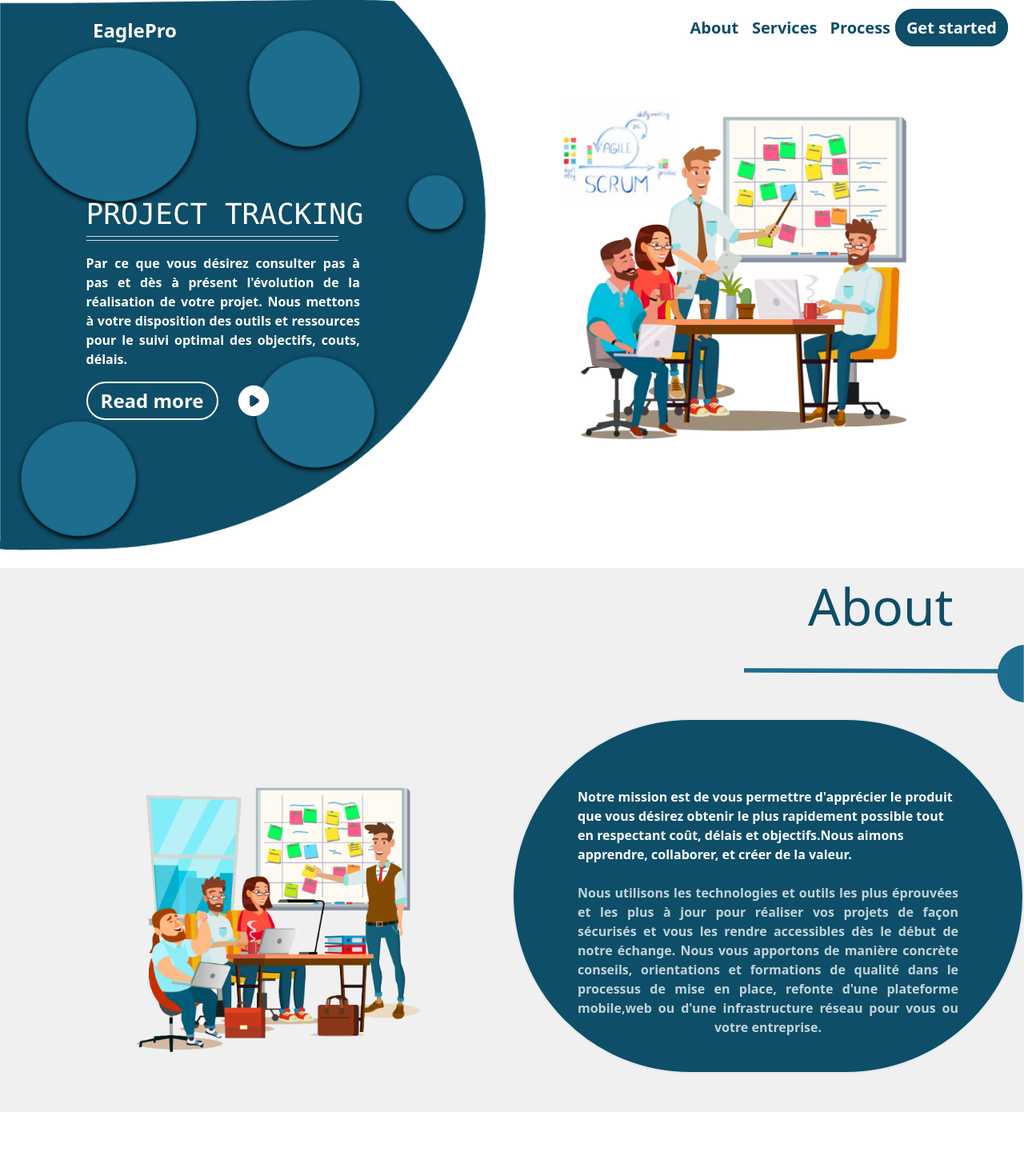
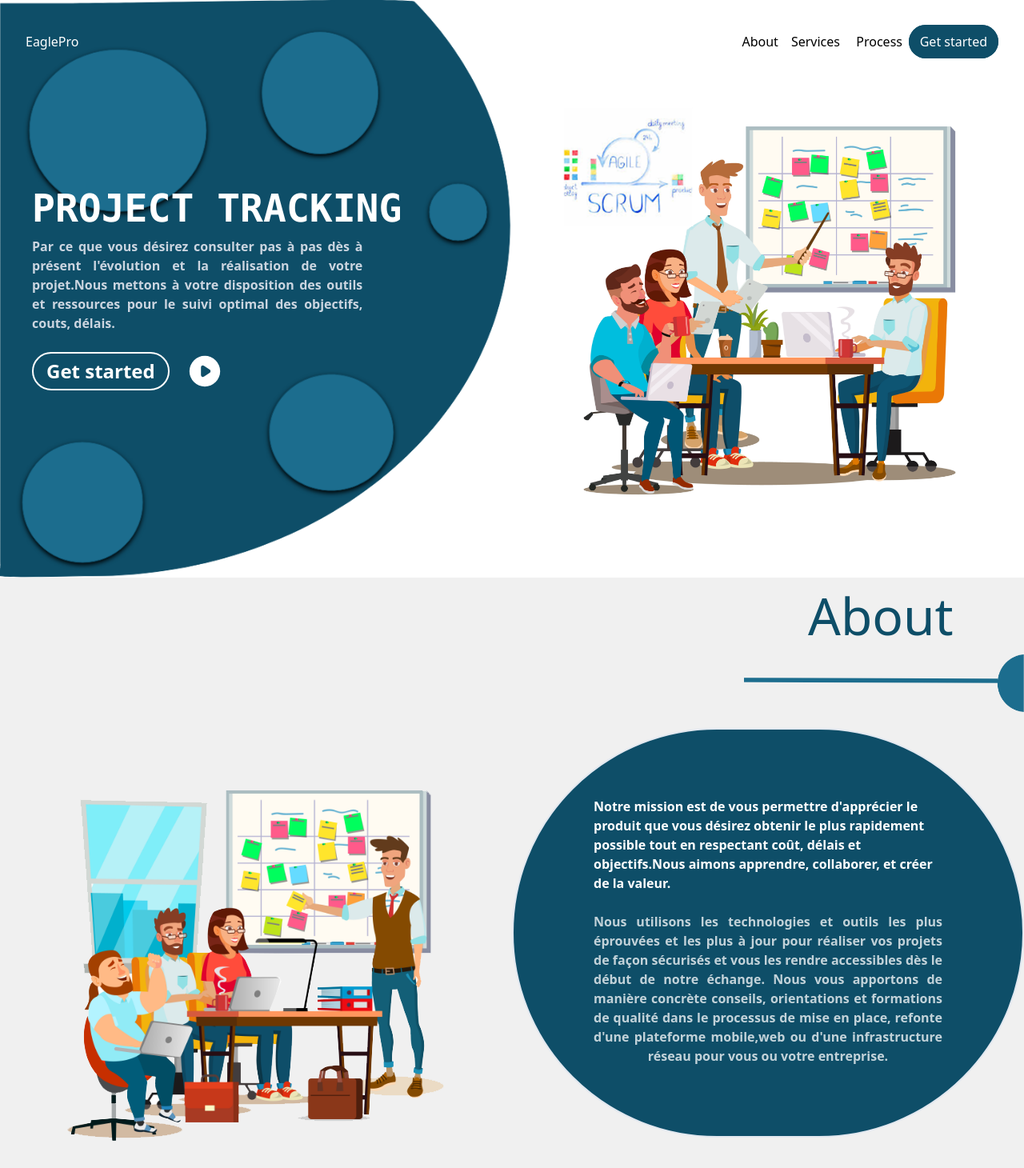
Before and after one commit to ZeroAbsolue/FEaglePro, a Nuxt app: page / in a window 1280 px wide. Shown: the top 1460 px of the page at 80% size. Built offline with nearby package versions, Linux system fonts and the light colour scheme.

Commit message:
Mise en place responsive design

```diff
--- a/assets/css/tailwind.css
+++ b/assets/css/tailwind.css
@@ -1,24 +1,15 @@
 @tailwind base;
 @tailwind components;
 @tailwind utilities;
+@tailwind screens;
 
-#project_desc {
-  position: absolute;
-  top: 35%;
-  left: 15%;
-  z-index: 50;
-}
 
-#header_desc {
-  width: 85%;
-  height: auto;
+#header_desc_img {
+  width: 100%;
 }
 
 #project_desc_img{
-  position: absolute;
-  top: 15%;
-  right: 10%;
-  width: 35%;
+  width: 80%;
 }
 
 .z-1000{
@@ -29,16 +20,17 @@
   @apply rounded-full px-3 py-2;
 }
 
-.mbp-50 {
-  margin-bottom: 50%;
+.mbp-80{
+  margin-bottom: 0%;
 }
 
-.about_img {
-  position: relative;
-  top: 5%;
-  left: 20%;
-  width: 70%;
-}
+/*.about_img {*/
+/*  position: relative;*/
+/*  top: 5%;*/
+/*  left: 20%;*/
+/*  width: 70%;*/
+/*}*/
+
 #about, #process{
   background-color: #f0f0f0;
 }
@@ -46,3 +38,22 @@
 .text-align-last-center{
   text-align-last: center;
 }
+
+
+
+@media (min-width: 640px) {
+  .mbp-80{
+    margin-bottom:0%;
+  }
+
+}
+
+@media (min-width: 1024px) {
+
+}
+
+@media (min-width: 1280px) {
+}
+
+@media (min-width: 1536px) {
+}
--- a/components/guestNavBar.vue
+++ /dev/null
@@ -1,32 +0,0 @@
-<template>
-  <nav class="flex justify-between bg-transparent font-semibold text-xl text-primary">
-    <div>
-      <a href="#" class="ml-24 absolute z-1000 text-white text-2xl">EaglePro</a>
-    </div>
-    <div>
-      <div class="flex justify-end z-1000 " >
-        <div class="grid grid-cols-3 gap-4">
-          <a href="#about" class="hover:text-black ml-5">About</a>
-          <a href="#services" class="hover:text-black">Services</a>
-          <a href="#process" class="hover:text-black ">Process</a>
-        </div>
-        <div class="flex-shrink-0">
-          <a href="#"
-             class="btn bg-primary hover:bg-white text-white hover:text-primary border-2 border-primary hover:bg-white">
-            Get started
-          </a>
-        </div>
-      </div>
-    </div>
-  </nav>
-</template>
-
-<script>
-export default {
-  name: "guestNavBar"
-}
-</script>
-
-<style scoped>
-
-</style>
--- a/components/head-section/head-section-right.vue
+++ b/components/head-section/head-section-right.vue
@@ -1,5 +1,5 @@
 <template>
-  <div class="flex justify-end mb-5">
+  <div class="flex justify-end mb-5 mx-0">
     <div data-aos="fade-left" data-aos-duration="1000">
       <div class="text-primary text-6xl ml-20">
         {{ title }}
--- a/components/section/about.vue
+++ b/components/section/about.vue
@@ -1,12 +1,12 @@
 <template>
-  <section class="mt-64 " id="about">
+  <section class="" id="about">
     <head-section-right :title="`About`"></head-section-right>
-    <div class="grid grid-cols-2  ">
+    <div class=" grid grid-cols-1 lg:grid-cols-2 content-start">
       <div class="px-10 py-5" data-aos="fade-right" data-aos-duration="1000">
-        <img  src="~/assets/img/about_img.png" alt="desc" class="about_img z-1000" >
+        <img  src="~/assets/img/about_img.png" alt="desc" class=" mx-auto about_img z-1000" >
       </div>
-      <div class="bg-primary border-2 mb-12 rounded-full" data-aos="fade-left" data-aos-duration="1000">
-        <div class="py-5 text-white mx-20 " >
+      <div class="bg-none sm:bg-primary border-0 sm:border-2 mb-12 sm:rounded-full mr-auto" data-aos="fade-left" data-aos-duration="1000">
+        <div class="px-5 sm:py-5 text-primary sm:text-white mx-auto sm:mx-20 " >
           <p class="mt-10 pt-6 font-bold ">Notre mission est de vous permettre d'apprécier le produit que vous désirez obtenir le plus rapidement possible tout en respectant coût, délais et objectifs.Nous aimons apprendre, collaborer, et créer de la valeur.</p><br>
           <p class="font-semibold opacity-75 text-justify pb-6 text-align-last-center">
             <!--              <span>Nous mettons à votre disposition les compétences pratiques acquises à travers nos différentes expériences professionnelles pour la réussite de vos projets.</span>-->
--- a/components/section/customHeader.vue
+++ b/components/section/customHeader.vue
@@ -1,29 +1,24 @@
 <template>
-  <section class="flex justify-between items-end mbp-50">
-    <div>
-      <div class="absolute top-0 left-0" >
-        <img  src="~/assets/img/header_desc.png" alt="desc" id="header_desc" >
-        <div class="text-white" id="project_desc">
+  <section class="mb-2 sm:mb-0  sm:h-auto relative grid grid-cols-1 sm:grid-cols-2 bg-primary sm:bg-white sm:content-start">
+    <div class="">
+      <div class="">
+        <img  class="hidden sm:inline"  src="~/assets/img/header_desc.png" alt="desc">
+      </div>
+      <div class="text-white mx-auto sm:ml-5 sm:absolute sm:top-0 sm:left-0 text-center sm:text-left md:pl-5 lg:pl-2 xl:pl-5" id="project_desc">
         <div >
-            <p class="font-mono text-4xl">PROJECT TRACKING</p>
-            <svg class="mb-1" xmlns="http://www.w3.org/2000/svg" width="315" height="1" viewBox="0 0 340 1">
-              <line  x2="352" transform="translate(0 0.5)" fill="none" stroke="#eceaea" stroke-width="1"/>
-            </svg>
-            <svg xmlns="http://www.w3.org/2000/svg" width="315" height="1" viewBox="0 0 340 1">
-              <line x2="340" transform="translate(0 0.5)" fill="none" stroke="#eceaea" stroke-width="1"/>
-            </svg>
+          <p class="font-bold sm:font-mono text-2xl sm:text-xl md:text-2xl lg:text-3xl xl:text-5xl mx-auto pt-20 pb-12 sm:pb-0 sm:pt-30  md:pt-32 lg:pt-52 sm:mt-4 lg:mt-20 xl:pt-56 lg:mt-12 xl:mt-0">PROJECT TRACKING</p>
 
-            <p class="w-2/3 py-4 pr-16 text-justify font-semibold">
-              Par ce que vous désirez consulter pas à pas et dès à présent l'évolution de la réalisation de votre projet.
-              Nous mettons à votre disposition des outils et ressources pour le suivi optimal des objectifs, couts, délais.
+          <p class="w-2/3 sm:w-1/3 md:w-1/3  xl:w-1/3 mx-auto sm:ml-0 sm:mr-20 pb-12 sm:pb-0 text-justify font-semibold text-gray-400">
+            <span>Par ce que vous désirez consulter pas à pas  dès à présent l'évolution et la réalisation de votre projet.</span>
+            <span class="hidden lg:inline">Nous mettons à votre disposition des outils et ressources pour le suivi optimal des objectifs, couts, délais.</span>
           </p>
         </div>
-          <div class="inline-flex items-center font-semibold">
-            <div class="text-white text-2xl rounded-full border-2 border-white px-4 py-1">
-              <a href="#">Read more</a>
+        <div class="inline-flex items-center font-semibold pb-8 sm:pt-2 md:pt-6">
+          <div class="text-white text-2xl sm:text-base  lg:text-2xl rounded-full border-2 border-white px-4 py-1">
+            <a href="#">Get started</a>
           </div>
           <div class="text-white px-5">
-              <svg class="w-12 h-12 " xmlns="http://www.w3.org/2000/svg" viewBox="0 0 20 20" fill="currentColor">
+            <svg class="w-12 h-12 sm:w-10 sm:h-10 md:w-12 md:h-12" xmlns="http://www.w3.org/2000/svg" viewBox="0 0 20 20" fill="currentColor">
               <path fill-rule="evenodd" d="M10 18a8 8 0 100-16 8 8 0 000 16zM9.555 7.168A1 1 0 008 8v4a1 1 0 001.555.832l3-2a1 1 0 000-1.664l-3-2z" clip-rule="evenodd" />
             </svg>
           </div>
@@ -32,11 +27,8 @@
         </div>
       </div>
     </div>
-      <div>
-      </div>
-    </div>
-    <div>
-      <img data-aos="fade-left" data-aos-duration="1000"  src="~/assets/img/project_desc_img.png" alt="desc" id="project_desc_img" >
+    <div class="bg-white h-full pt-5 sm:pt-16 md:pt-32">
+      <img class="mx-auto " data-aos="fade-left" data-aos-duration="1000"  src="~/assets/img/project_desc_img.png" alt="desc" id="project_desc_img" >
     </div>
   </section>
 </template>
--- a/components/section/process.vue
+++ b/components/section/process.vue
@@ -1,6 +1,7 @@
 <template>
-  <section class="mt-64 pt-3" id="process">
+  <section class="mt-12 sm:mt-64 pt-3" id="process">
     <head-section-right :title="`Process`"></head-section-right>
+    <div class="">
     <div data-aos="fade-right" data-aos-duration="1000">
       <div >
         <p class="text-center font-semibold opacity-75 mb-5">
@@ -12,7 +13,7 @@
         <img class="mt-2" src="~/assets/img/process_img.png"  alt="process" >
       </div>
     </div>
-    <div class="grid grid-cols-3 mx-10 gap-4  pb-32" data-aos="fade-left" data-aos-duration="1000">
+    <div class="grid grid-cols-1  md:grid-cols-2 lg:grid-cols-3 gap-4  pb-32" data-aos="fade-left" data-aos-duration="1000">
       <div class="shadow-2xl">
         <div class="flex justify-center">
           <div class="flex justify-center rounded-full h-6 w-6  bg-primary text-white">1</div>
@@ -38,7 +39,7 @@
             attendues, les délais, les coûts</div>
         </div>
       </div>
-      <div class="shadow-2xl">
+      <div class="shadow-2xl md:col-start-1 md:col-end-3 lg:col-start-3 lg:col-end-4">
         <div class="flex justify-center">
           <div class="flex justify-center rounded-full h-6 w-6  bg-primary text-white">3</div>
         </div>
@@ -53,6 +54,7 @@
         </div>
       </div>
     </div>
+    </div>
   </section>
 </template>
 
--- a/layouts/default.vue
+++ b/layouts/default.vue
@@ -1,8 +1,9 @@
 <template>
-  <div>
+  <div class="container mx-auto">
     <Nuxt />
   </div>
 </template>
 
 <style>
+
 </style>
--- /dev/null
+++ b/layouts/guestNavBar.vue
@@ -0,0 +1,90 @@
+<template>
+  <div class="mx-auto absolute top-0 left-0  z-1000 w-full">
+    <div class="max-w-7xl mx-auto px-2 sm:px-6 lg:px-8">
+      <div class="relative flex items-center justify-between h-16">
+        <div class="absolute inset-y-0 left-0 flex items-center sm:hidden">
+          <!-- Mobile menu button-->
+          <button class="inline-flex items-center justify-center p-2 rounded-md text-gray-400 hover:text-white hover:bg-gray-700 focus:outline-none focus:ring-2 focus:ring-inset focus:ring-white" aria-expanded="false">
+            <span class="sr-only">Open main menu</span>
+            <!-- Icon when menu is closed. -->
+            <!--
+              Heroicon name: menu
+
+              Menu open: "hidden", Menu closed: "block"
+            -->
+            <svg class="block h-6 w-6" xmlns="http://www.w3.org/2000/svg" fill="none" viewBox="0 0 24 24" stroke="currentColor" aria-hidden="true">
+              <path stroke-linecap="round" stroke-linejoin="round" stroke-width="2" d="M4 6h16M4 12h16M4 18h16" />
+            </svg>
+            <!-- Icon when menu is open. -->
+            <!--
+              Heroicon name: x
+
+              Menu open: "block", Menu closed: "hidden"
+            -->
+            <svg class="hidden h-6 w-6" xmlns="http://www.w3.org/2000/svg" fill="none" viewBox="0 0 24 24" stroke="currentColor" aria-hidden="true">
+              <path stroke-linecap="round" stroke-linejoin="round" stroke-width="2" d="M6 18L18 6M6 6l12 12" />
+            </svg>
+          </button>
+        </div>
+        <div class="flex-1 flex items-center justify-center sm:items-stretch sm:justify-start">
+          <div class="flex-shrink-0 flex items-center text-primary sm:text-white">
+            EaglePro
+<!--            <img class="block lg:hidden h-8 w-auto" src="https://tailwindui.com/img/logos/workflow-mark-indigo-500.svg" alt="Workflow">-->
+<!--            <img class="hidden lg:block h-8 w-auto" src="https://tailwindui.com/img/logos/workflow-logo-indigo-500-mark-white-text.svg" alt="Workflow">-->
+          </div>
+        </div>
+        <div class="hidden sm:block absolute  inset-y-0 right-0 flex items-center pr-2 sm:static sm:inset-auto sm:ml-6 sm:pr-0">
+          <div class="flex justify-end z-1000 " >
+            <div class="grid grid-cols-3 gap-4">
+              <a href="#about" class="hover:text-black ml-5">About</a>
+              <a href="#services" class="hover:text-black">Services</a>
+              <a href="#process" class="hover:text-black ">Process</a>
+            </div>
+            <div class="flex-shrink-0">
+              <a href="#"
+                 class="btn bg-primary hover:bg-white text-white hover:text-primary border-2 border-primary hover:bg-white">
+                Get started
+              </a>
+            </div>
+          </div>
+        </div>
+      </div>
+    </div>
+
+    <!--
+      Mobile menu, toggle classes based on menu state.
+
+      Menu open: "block", Menu closed: "hidden"
+    -->
+    <div class="hidden sm:hidden">
+      <div class="px-2 pt-2 pb-3 space-y-1">
+        <a href="#" class="block px-3 py-2 rounded-md text-base font-medium text-white bg-gray-900">About</a>
+        <a href="#" class="block px-3 py-2 rounded-md text-base font-medium text-gray-300 hover:text-white hover:bg-gray-700">Team</a>
+        <a href="#" class="block px-3 py-2 rounded-md text-base font-medium text-gray-300 hover:text-white hover:bg-gray-700">Services</a>
+        <a href="#" class="block px-3 py-2 rounded-md text-base font-medium text-gray-300 hover:text-white hover:bg-gray-700">Process</a>
+        <a href="#" class="block px-3 py-2 rounded-md text-base font-medium text-gray-300 hover:text-white hover:bg-gray-700">Get started</a>
+      </div>
+    </div>
+<!--    <div class="flex justify-between bg-transparent font-semibold text-xl text-primary">-->
+<!--      <div>-->
+<!--        <a href="#" class="pl-5 md:pl-10 lg:pl-8 xl:pl-16 mx-auto  absolute z-1000 text-white  text-2xl">EaglePro-->
+<!--        </a>-->
+<!--      </div>-->
+<!--    </div>-->
+  </div>
+</template>
+
+<script>
+export default {
+  name: "guestNavBar",
+  data(){
+    return {
+      width:window.screen.width
+    }
+  }
+}
+</script>
+
+<style scoped>
+
+</style>
--- a/pages/index.vue
+++ b/pages/index.vue
@@ -1,18 +1,20 @@
 <template>
   <div class="">
-    <guest-nav-bar class="m-5"></guest-nav-bar>
-    <custom-header></custom-header>
-    <about></about>
-    <services></services>
-    <process></process>
-    <contact></contact>
-    <custom-footer></custom-footer>
+    <main class="relative">
+      <guest-nav-bar class="my-5"></guest-nav-bar>
+      <custom-header class="mb-10"></custom-header>
+      <about></about>
+      <services></services>
+      <process></process>
+      <contact></contact>
+      <custom-footer></custom-footer>
+    </main>
   </div>
 </template>
 
 <script lang="ts">
 import Vue from 'vue'
-import GuestNavBar from "~/components/guestNavBar.vue";
+import GuestNavBar from "~/layouts/guestNavBar.vue";
 import Service from "~/components/service.vue";
 import HeadSectionRight from "~/components/head-section/head-section-right.vue";
 import HeadSectionLeft from "~/components/head-section/head-section-left.vue";
```
Also changed, not shown: components/section/contact.vue (+11 -7 lines), components/section/customFooter.vue (+22 -18 lines), components/section/services.vue (+5 -3 lines), assets/img/project_desc_img2.png (added). Lines whose indentation alone changed are shown as unchanged.
